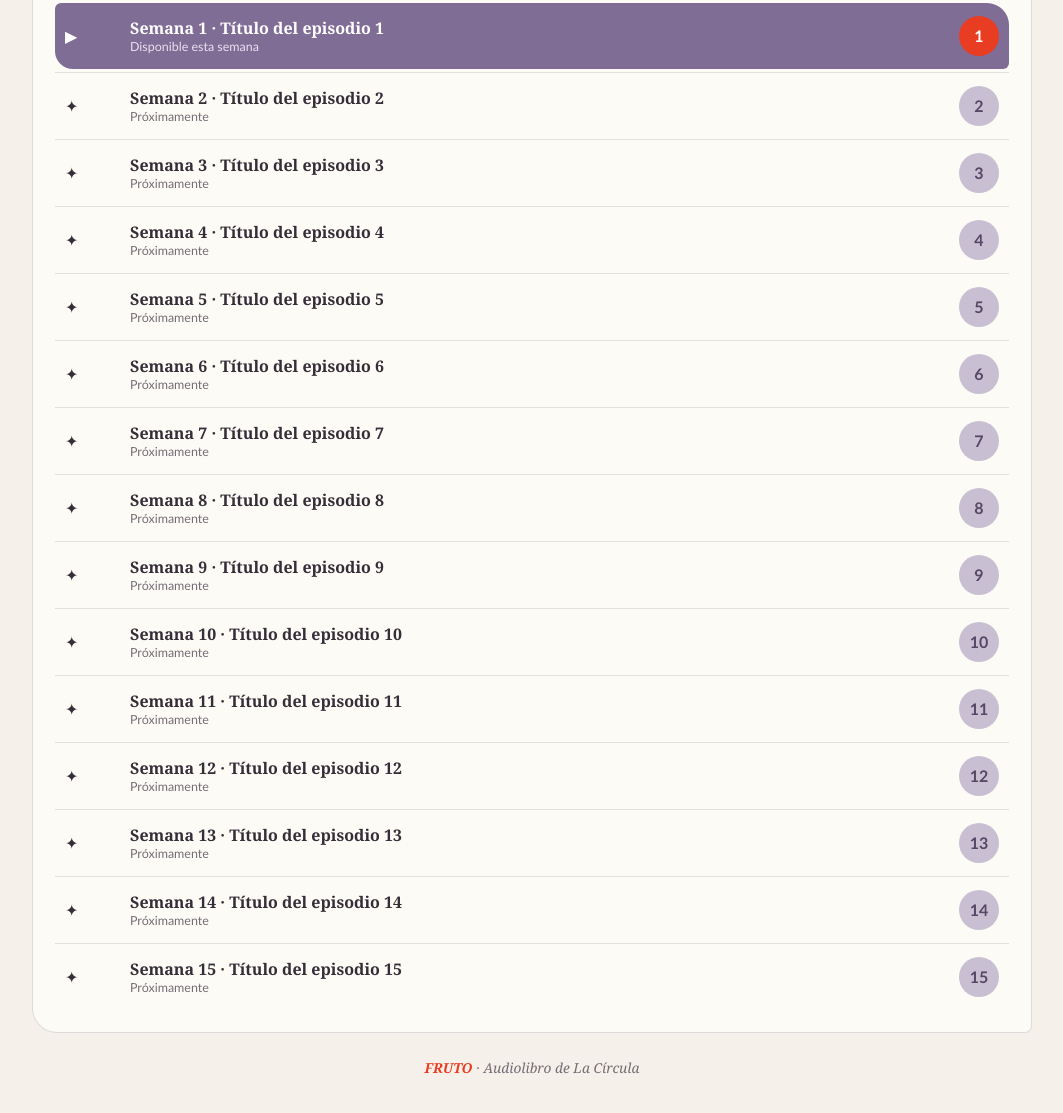
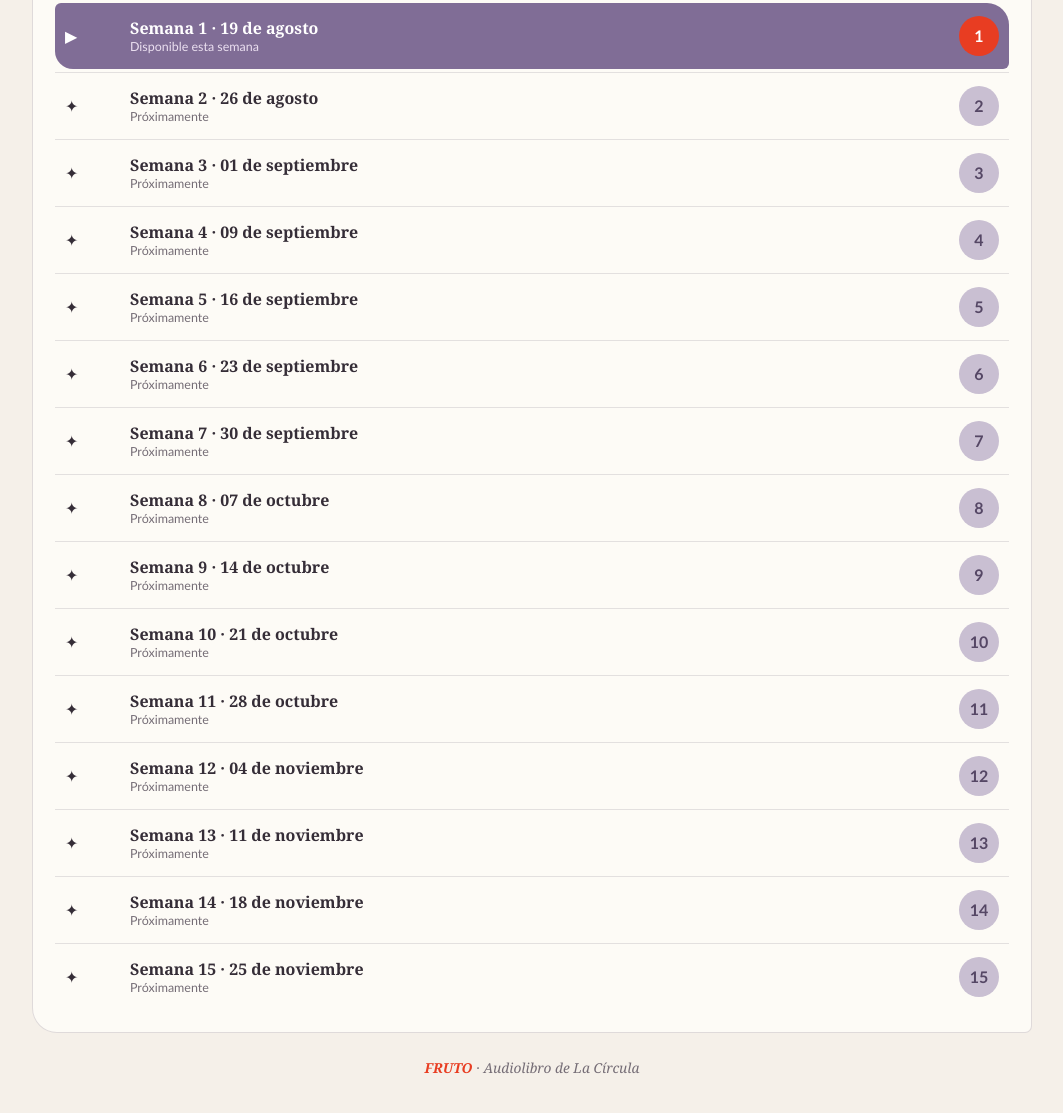
Before and after one commit to lacircula/fruto-audiolibro, a plain HTML site: page index.html in a window 1280 px wide. Shown: the part 1243-2356 px from the top of the page, without its empty margins (108-1171 px from the left). Drawn offline with Linux system fonts and the light colour scheme.

Commit message:
Actualizar index.html

```diff
--- a/index.html
+++ b/index.html
@@ -104,14 +104,14 @@
 const SEMANA_ACTUAL = 1;
 
 const episodios = [
-{semana:1,titulo:"Título del episodio 1"},{semana:2,titulo:"Título del episodio 2"},
-{semana:3,titulo:"Título del episodio 3"},{semana:4,titulo:"Título del episodio 4"},
-{semana:5,titulo:"Título del episodio 5"},{semana:6,titulo:"Título del episodio 6"},
-{semana:7,titulo:"Título del episodio 7"},{semana:8,titulo:"Título del episodio 8"},
-{semana:9,titulo:"Título del episodio 9"},{semana:10,titulo:"Título del episodio 10"},
-{semana:11,titulo:"Título del episodio 11"},{semana:12,titulo:"Título del episodio 12"},
-{semana:13,titulo:"Título del episodio 13"},{semana:14,titulo:"Título del episodio 14"},
-{semana:15,titulo:"Título del episodio 15"}
+{semana:1,titulo:"19 de agosto"},{semana:2,titulo:"26 de agosto"},
+{semana:3,titulo:"01 de septiembre"},{semana:4,titulo:"09 de septiembre"},
+{semana:5,titulo:"16 de septiembre"},{semana:6,titulo:"23 de septiembre"},
+{semana:7,titulo:"30 de septiembre"},{semana:8,titulo:"07 de octubre"},
+{semana:9,titulo:"14 de octubre"},{semana:10,titulo:"21 de octubre"},
+{semana:11,titulo:"28 de octubre"},{semana:12,titulo:"04 de noviembre"},
+{semana:13,titulo:"11 de noviembre"},{semana:14,titulo:"18 de noviembre"},
+{semana:15,titulo:"25 de noviembre"}
 ];
 
 function numeroSemana(numero){return String(numero).padStart(2,"0")}
```
